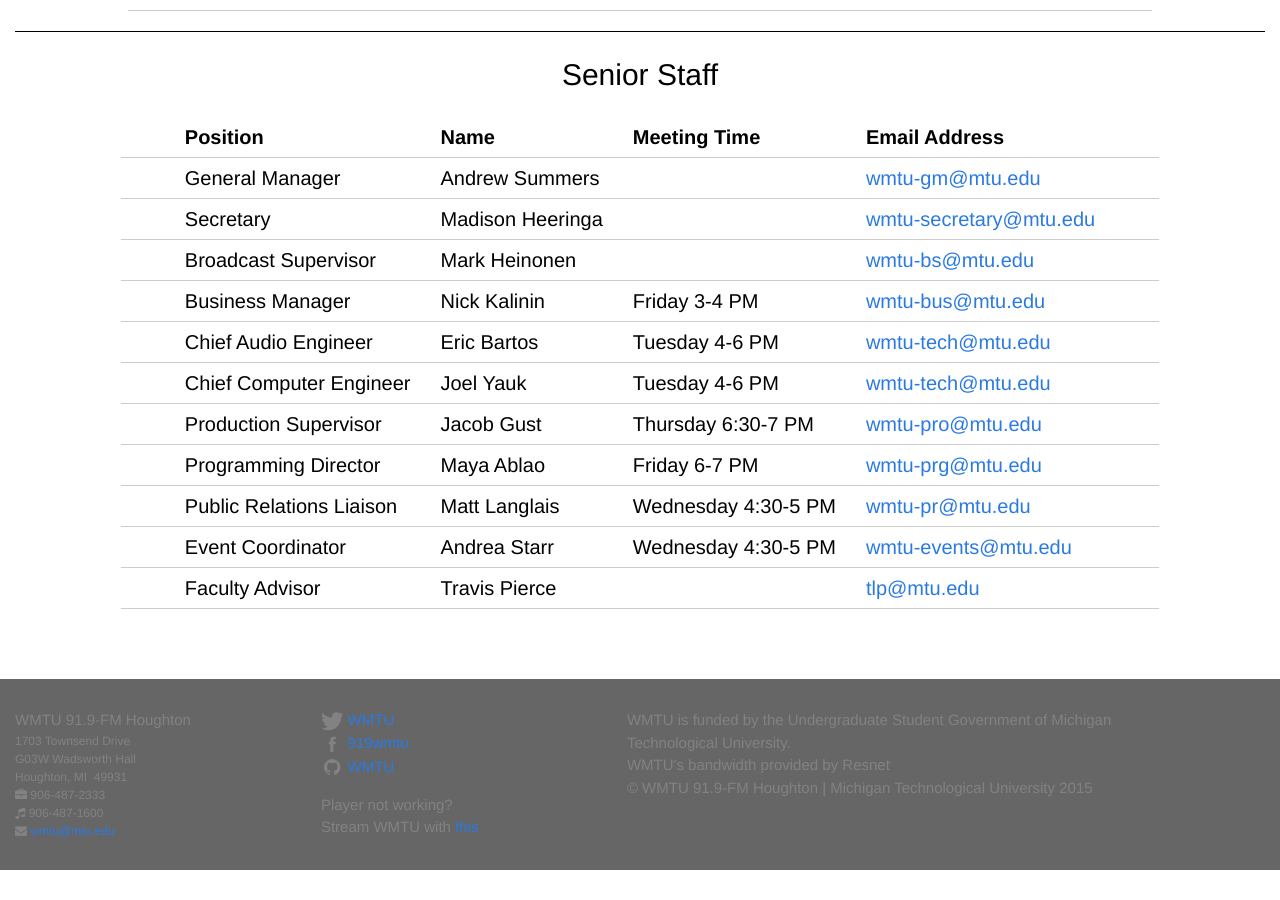
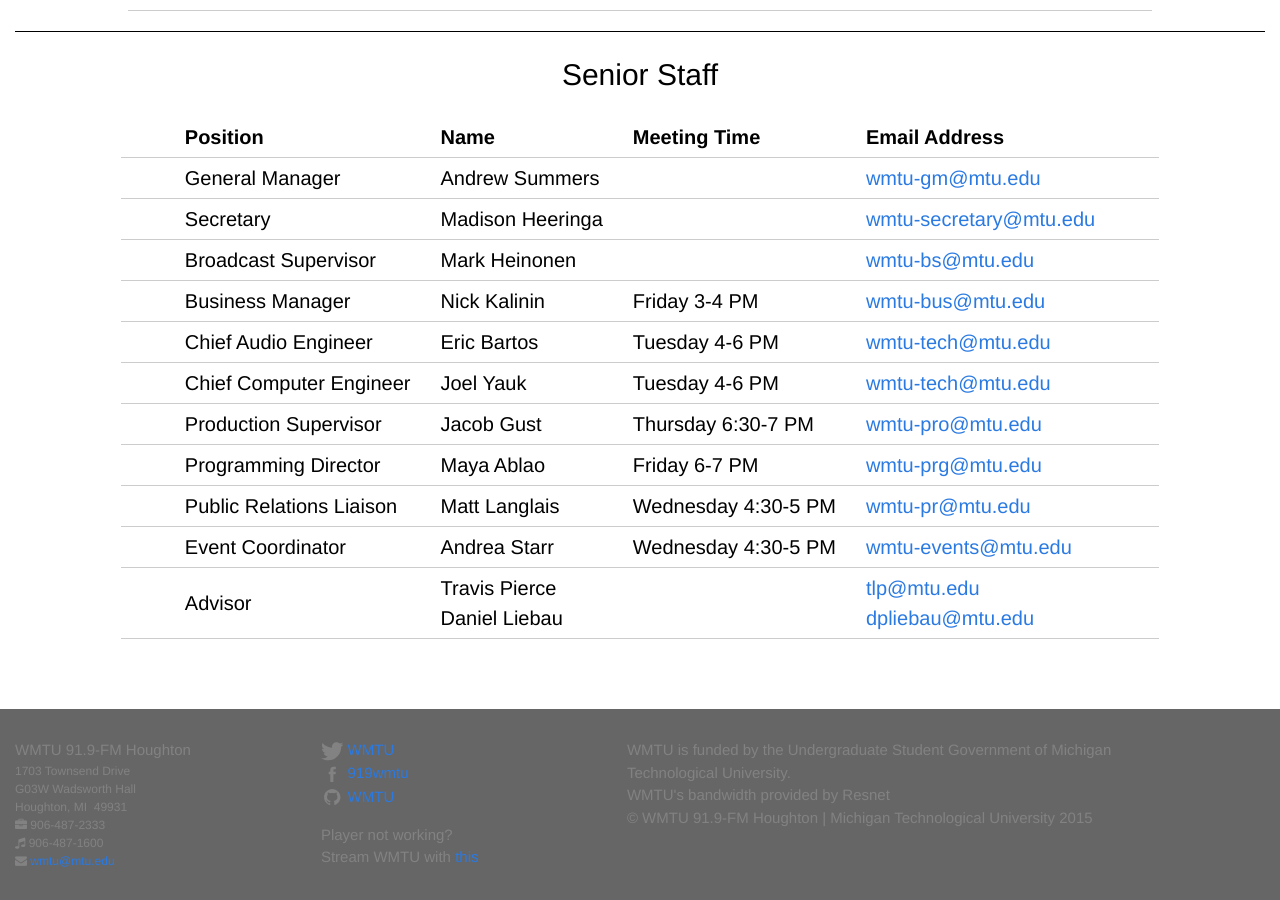
Before and after one commit to WMTU/wmtu.mtu.edu, a Jekyll site: the page built from index.html, in a window 1280 px wide and 900 px high, scrolled down 850 px. Built offline with Jekyll 4.4.1, drawn with Linux system fonts in a browser that asks for light colours; before the commit the page ends 1720 px from its top, so only the background shows below that.

Commit message:
Add new advisor

```diff
--- a/index.html
+++ b/index.html
@@ -197,16 +197,20 @@ layout: default
       </tr>
       <tr>
         <td>
-          Faculty Advisor
+          Advisor
         </td>
         <td>
           Travis Pierce
+          <br>
+          Daniel Liebau
         </td>
         <td>
           &nbsp;
         </td>
         <td>
           <a href="mailto:tlp@mtu.edu">tlp@mtu.edu</a>
+          <br>
+          <a href="mailto:dpliebau@mtu.edu">dpliebau@mtu.edu</a>
         </td>
       </tr>
     </table>
```
